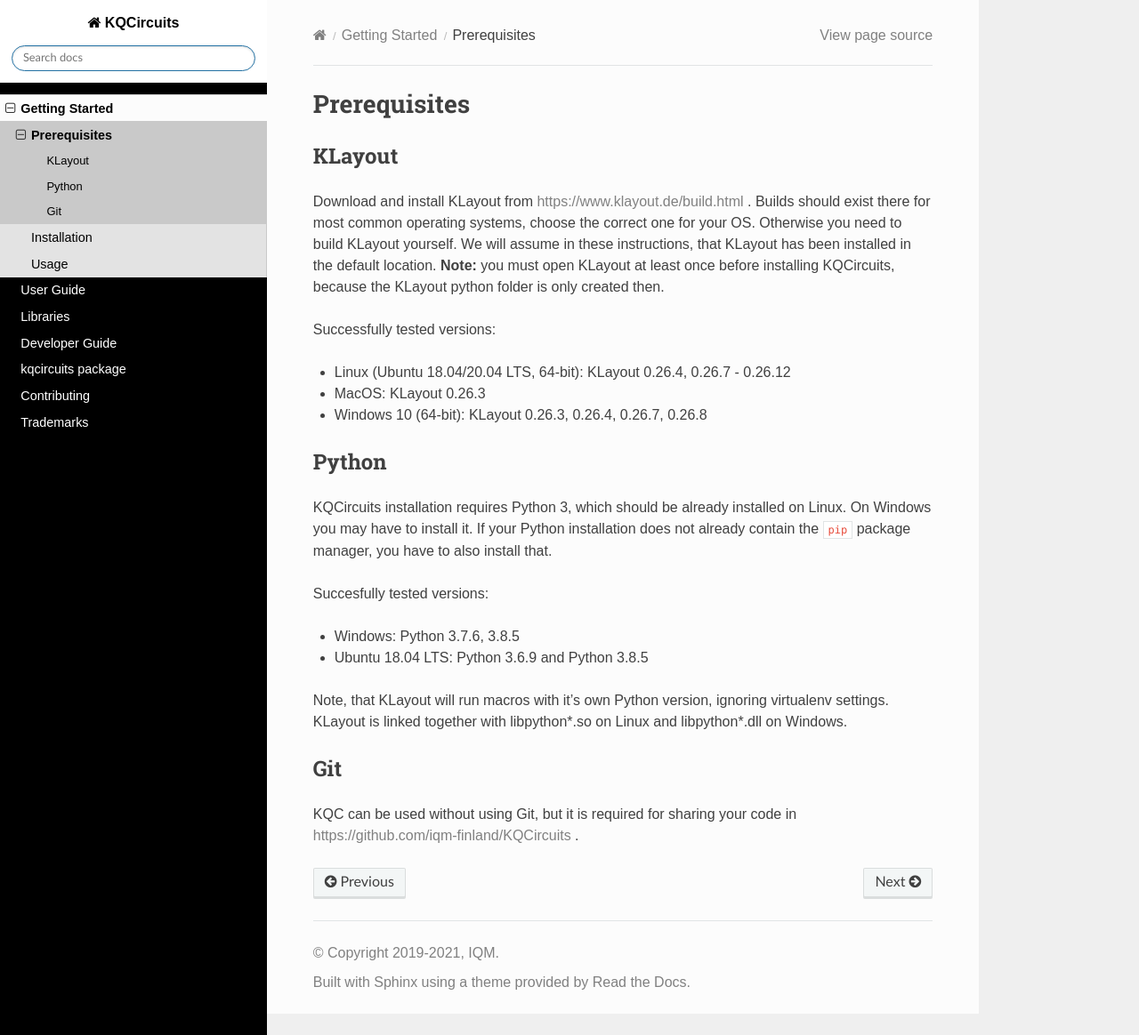
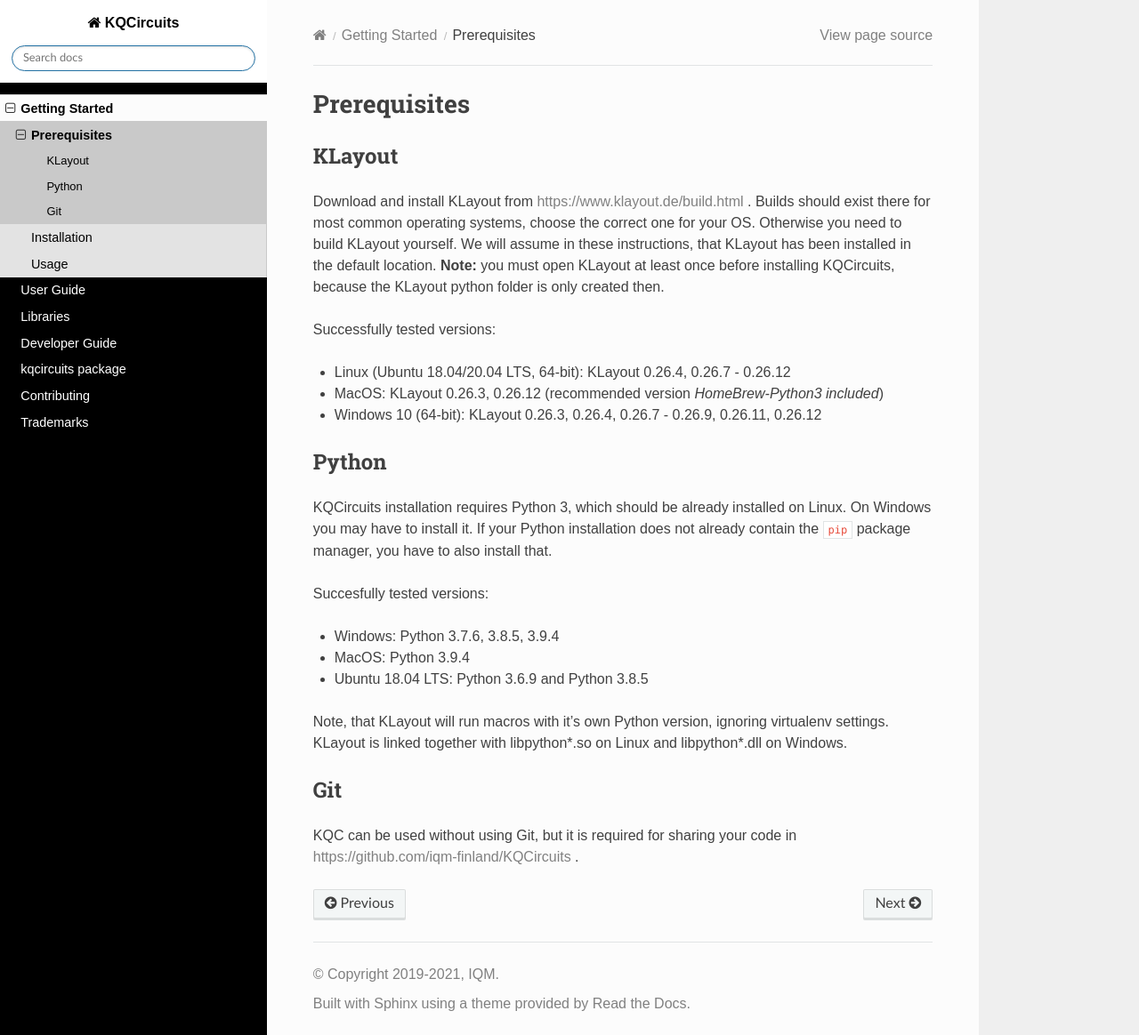
Before and after one commit to iqm-finland/KQCircuits, a Sphinx documentation site: the page built from docs/start/prerequisites.rst, in a window 1280 px wide and 1164 px high. Shown: the whole window at 89% size. Built offline with Sphinx 7.4.7 and the Read the Docs theme 2.0.0, drawn with Linux system fonts in a browser that asks for light colours; pages that are not in the unit, such as notebooks, are missing from menus.

Commit message:
Tested version documentation update

```diff
--- a/docs/start/prerequisites.rst
+++ b/docs/start/prerequisites.rst
@@ -16,8 +16,8 @@
 Successfully tested versions:
 
 - Linux (Ubuntu 18.04/20.04 LTS, 64-bit): KLayout 0.26.4, 0.26.7 - 0.26.12
-- MacOS: KLayout 0.26.3
-- Windows 10 (64-bit): KLayout 0.26.3, 0.26.4, 0.26.7, 0.26.8
+- MacOS: KLayout 0.26.3, 0.26.12 (recommended version `HomeBrew-Python3 included`)
+- Windows 10 (64-bit): KLayout 0.26.3, 0.26.4, 0.26.7 - 0.26.9, 0.26.11, 0.26.12
 
 Python
 ------
@@ -29,7 +29,8 @@
 
 Succesfully tested versions:
 
-- Windows: Python 3.7.6, 3.8.5
+- Windows: Python 3.7.6, 3.8.5, 3.9.4
+- MacOS: Python 3.9.4
 - Ubuntu 18.04 LTS: Python 3.6.9 and Python 3.8.5
 
 Note, that KLayout will run macros with it's own Python version, ignoring
--- a/setup.py
+++ b/setup.py
@@ -20,7 +20,7 @@
 
 setup(
     name='kqcircuits',
-    version="2.5.5",
+    version="2.5.6",
     description="KQCircuits is a KLayout/Python-based superconducting quantum circuit library developed by IQM.",
     author="IQM Finland Oy",
     author_email="developers@meetiqm.com",
```
